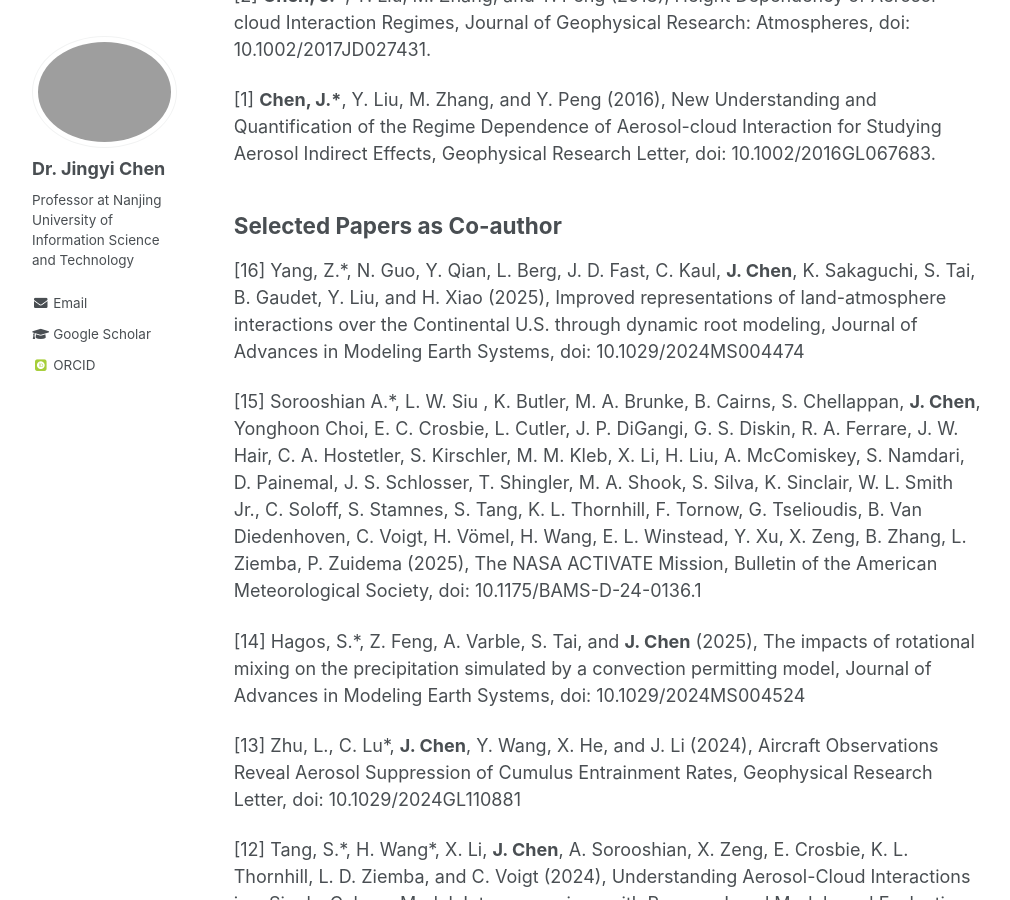
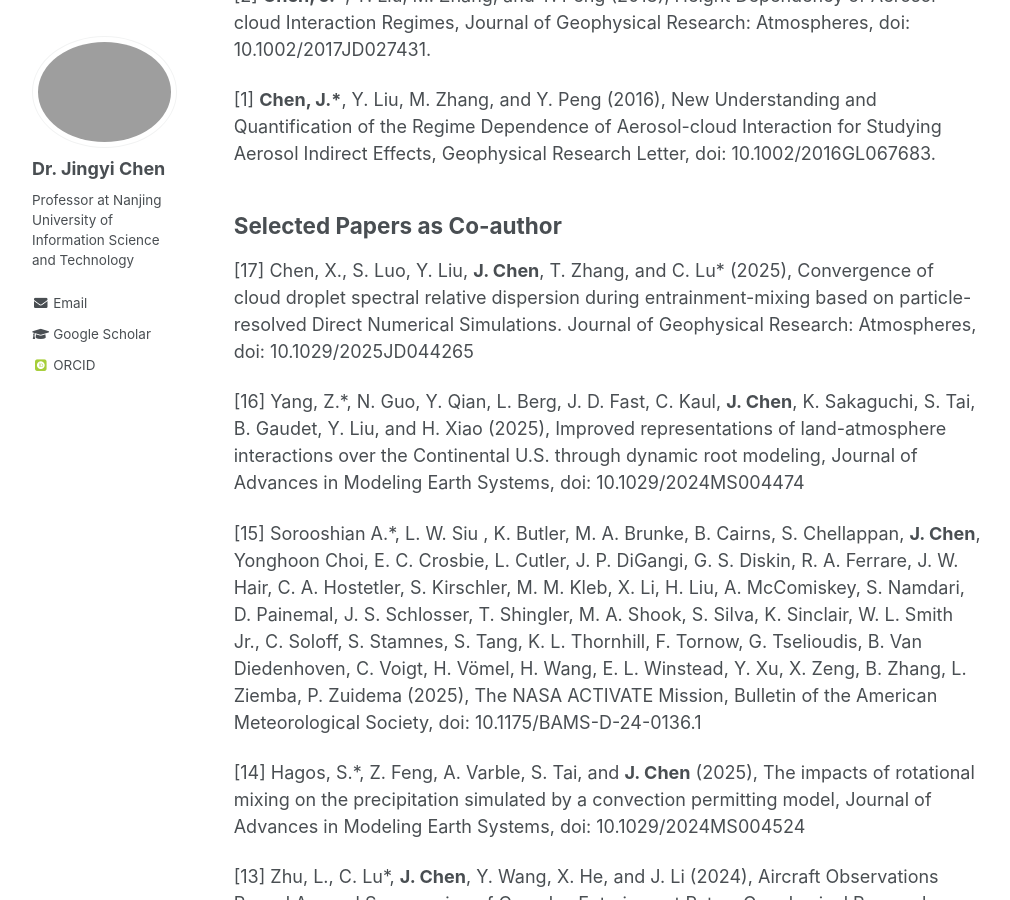
Before and after one commit to Jingyi-Chen/jingyi-chen.github.io, a Jekyll site: the page built from _pages/publications.md, in a window 1280 px wide and 900 px high, scrolled down 1238 px. Shown: the whole window, without its empty margins (132-1142 px from the left). Built offline with Jekyll 4.4.1, drawn with Linux system fonts in a browser that asks for light colours; some web fonts are replaced.

Commit message:
Update publications.md

```diff
--- a/_pages/publications.md
+++ b/_pages/publications.md
@@ -33,6 +33,7 @@ Selected Papers as Lead Author
 
 Selected Papers as Co-author
 ---
+[17] Chen, X., S. Luo, Y. Liu, **J. Chen**, T. Zhang, and C. Lu\* (2025), Convergence of cloud droplet spectral relative dispersion during entrainment-mixing based on particle-resolved Direct Numerical Simulations. Journal of Geophysical Research: Atmospheres, doi: 10.1029/2025JD044265
 
 [16] Yang, Z.\*, N. Guo, Y. Qian, L. Berg, J. D. Fast, C. Kaul, **J. Chen**, K. Sakaguchi, S. Tai, B. Gaudet, Y. Liu, and H. Xiao (2025), Improved representations of land-atmosphere interactions over the Continental U.S. through dynamic root modeling, Journal of Advances in Modeling Earth Systems, doi: 10.1029/2024MS004474
 
```
